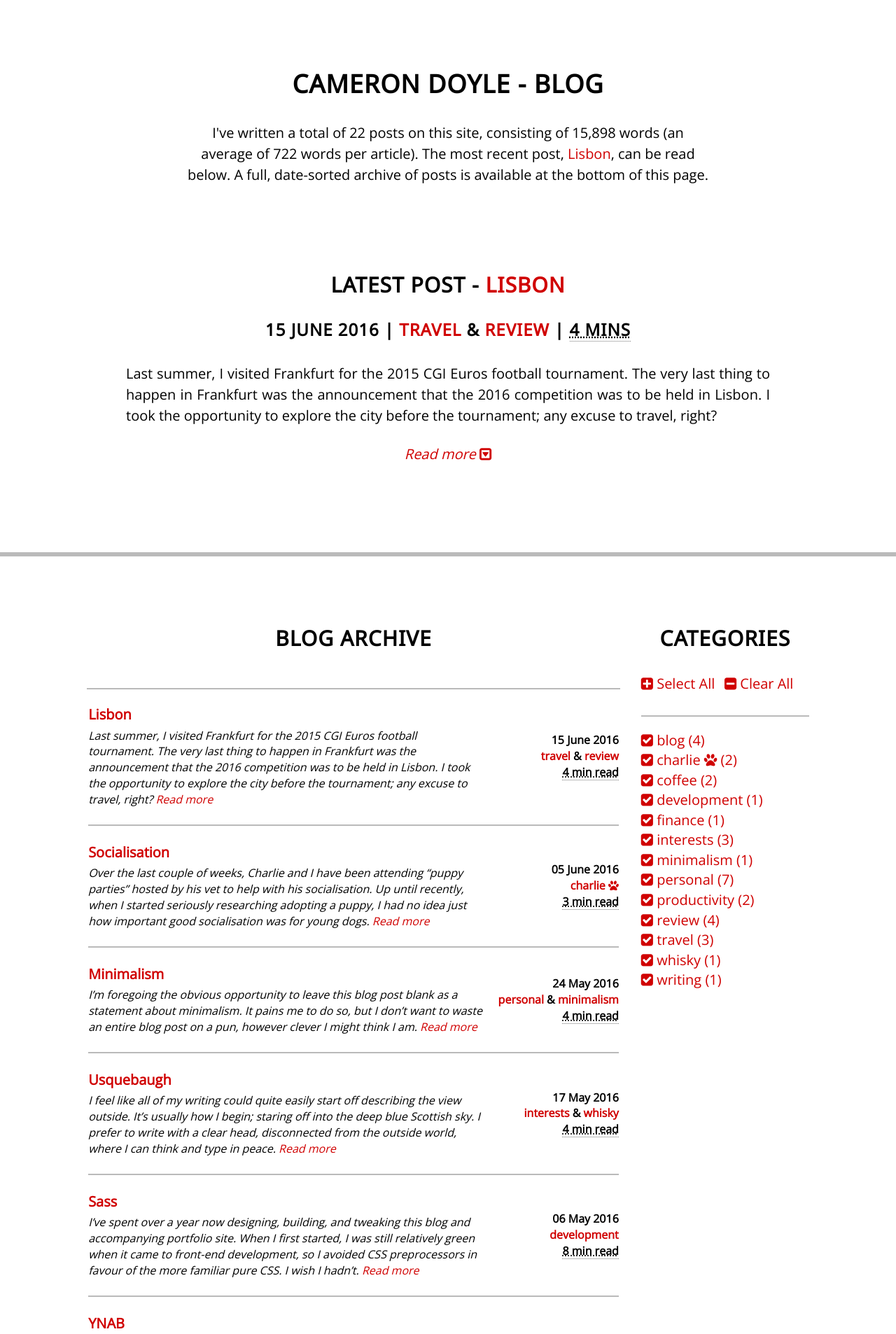
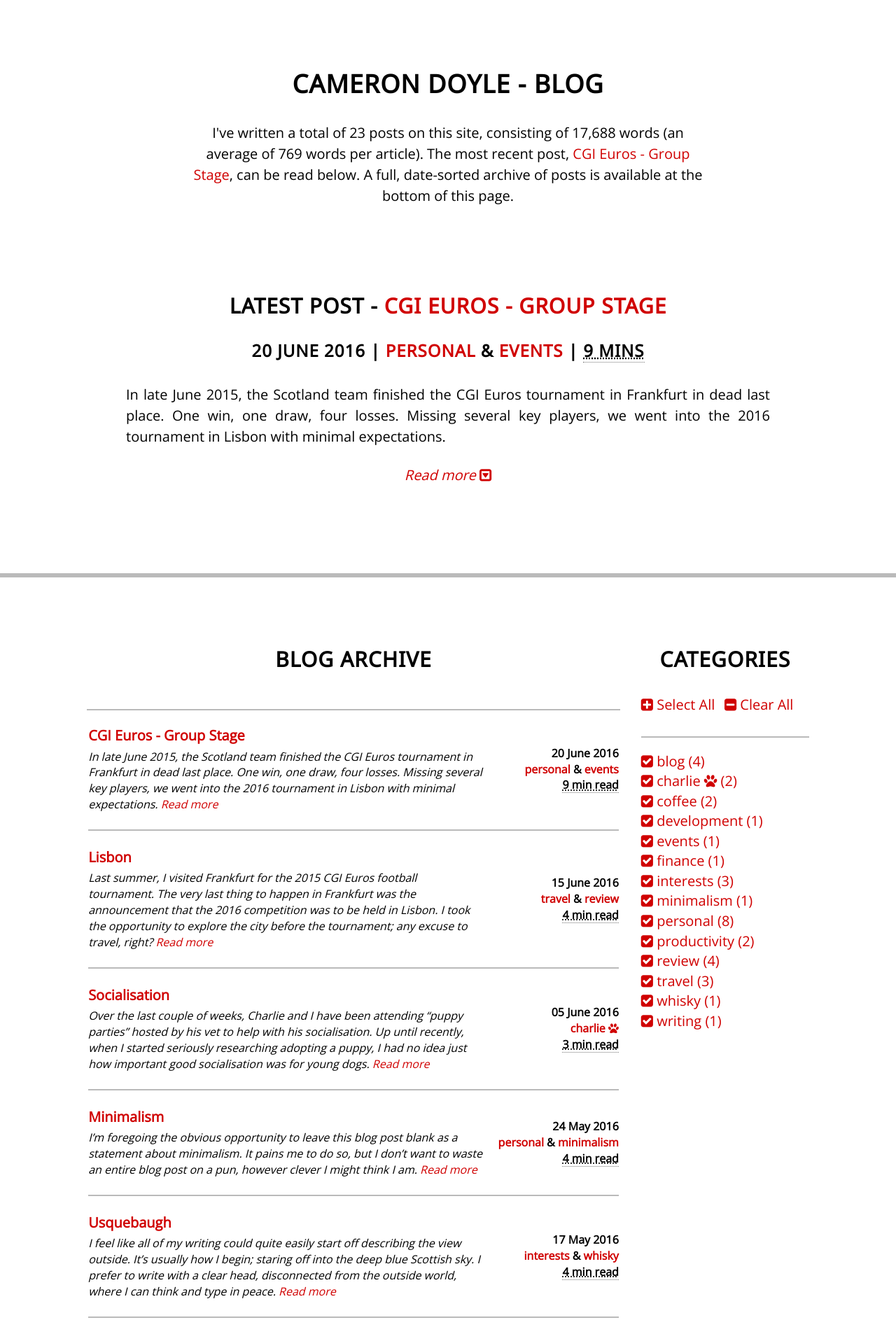
Before and after one commit to CameronD17/blog, a Jekyll site: the page built from index.html, in a window 1280 px wide. Shown: the top 1906 px of the page at 70% size. Built offline with Jekyll 4.4.1, drawn with Linux system fonts in a browser that asks for light colours; nearby versions of some CDN libraries; comment, search, counter and statistics services are not loaded; some of the changed lines change nothing that is shown.

Commit message:
Blog post: CGI Euros Group Stage + minor CSS fixes

```diff
--- a/_posts/2016-06-15-lisbon.markdown
+++ b/_posts/2016-06-15-lisbon.markdown
@@ -36,7 +36,10 @@ The walking tour finished in the picturesque Praça do Comércio, where the Port
 
 Lisbon is definitely a city I'll return to in the future. I had a little under 24 hours to explore it on my own, which was nowhere near enough to see everything the place has to offer, despite the compactness of the city centre. It really is a beautiful place, and deserves more of my time to appreciate in full.
 
-> This post is part 1 of 2 of a trip I took in June 2016. [The next section, covering the football tournament, can be found here.]({% post_url 2016-06-15-lisbon %})
+> This post is part 1 of 4 of a trip I took in June 2016.
+> [Part 2]({% post_url 2016-06-20-cgi-euros-2016-group-stage %}) covers the opening stages of the CGI Euros 2016.
+> Part 3 covers the knock-out stages of the CGI Euros.
+> Part 4 covers the CGI European Championship final.
 
 [st-anthonys-festival]: http://www.slate.com/articles/news_and_politics/roads/2015/06/st_anthony_s_day_portugal_s_annual_booze_fuelled_sardine_blowout_is_a_one.html
 [sandemans-walking-tour]: http://www.newlisbontours.com
--- /dev/null
+++ b/_posts/2016-06-20-cgi-euros-2016-group-stage.markdown
@@ -0,0 +1,108 @@
+---
+layout:     post
+title:      "CGI Euros - Group Stage"
+date:       2016-06-20 08:00:00 +0000
+tags:       personal events
+---
+In late June 2015, the Scotland team finished the CGI Euros tournament in Frankfurt in dead last place. One win, one draw, four losses. Missing several key players, we went into the 2016 tournament in Lisbon with minimal expectations.
+
+<!-- Read More -->
+
+The Scotland team met up in Lisbon in the late afternoon of Friday, June 10th. Our squad of 15 hadn't played together before; some players were only meeting for the first time that night. We had a couple of beers and headed over to the Marriott for the group stage draw.
+
+The Marriott, as it turned out, was a little upmarket compared with the Irish bar that hosted the 2015 draw. The beers were expensive, and the conference room booked for the occasion didn't quite encourage the same raucous atmosphere we had in Frankfurt. Nevertheless, we stayed to find our group, then headed back to our much-cheaper hotel for a few more beers, via a great little burger bar nearby.
+
+## Competition Format
+
+The CGI Euros are played with 16 teams over two days, with the group stages on the Saturday determining which knock-out tournament each team participates in on the Sunday. The top two teams in each group progess to the CGI European Championship, and the bottom two teams play for the CGI Europa Vase. During the group stages, each team plays every team in their group once, for a total of three games. The knock-out phase also consists of three games, to determine the final overall ranking of the teams.
+
+---
+
+|Group A|Group B|Group C|Group D|
+|:---|:---|:---|:---|
+|PT Sintra|PT Jose Malhoa|PT AMS|PT DMS|
+|Munich|Czech Republic|Cologne|Sulzbach|
+|Birmingham|Reading|Gloucester|London|
+|**Scotland**|Netherlands|Wales|France|
+
+---
+
+We were drawn in arguably the toughest group (perhaps as tough as Group D, with last years 1st and 3rd place finishers in France and London). With this in mind, we weren't hoping for too much from the group stages; we agreed that a win against Birmingham in the tournament opener would define whether we progressed to the European Championship or the Europa Vase on the Sunday.
+
+### Opening fixture vs Birmingham
+
+We went into this game a little tentatively, preparing to learn the team playing style and see how we gelled together. We set up in a 4-1-4-1 formation, with a central defensive midfielder to protect the inexperienced defence. I play as centre-half, and while we've had consistency at full-back for years, the back two have always changed from game to game, so the extra protection was appreciated.
+
+Birmingham seemed to be in a similar position as us, starting slow and tentative, and both teams spent a lot of time in the centre of the park, without creating too many clear-cut chances. We went into half-time at 0-0.
+
+I substituted myself off at half-time for our third centre-back to allow for a little squad rotation, and to help with a minor injury I'd picked up in the warm-up. Shortly after the break, Scotland scored after our right-winger put pressure on the keeper and forced an error resulting in a goal. Come on Scotland!
+
+Our joy was short-lived, however, as moments later a high-ball into the box caught out our goalkeeper, blinded by an unfortunate angle into the early Portuguese sun causing him to drop the catch and allow the Birmingham striker to pounce on the loose ball and equalise. 1-1.
+
+Each team started to open up after the equaliser in search of a winner, but both defences held strong and did not break. Overall, probably a fair result for the opening game of the tournament given the chances created and possession shared. Munich, one of the strongest teams in the tournament, sailed past the Portuguese side Sintra 3-1 in the other opening game of the group.
+
+---
+
+> **Scotland 1** - 1 Birmingham
+> Munich 3 - 1 PT Sintra
+
+| Group A | Pl | W | D | L | GD | Pts |
+|--------|---:|---:|---:|---:|---:|---:|
+|Munich|1|1|0|0|+2|3|
+|Birmingham|1|0|1|0|0|1|
+|**Scotland**|**1**|**0**|**1**|**0**|**0**|**1**|
+|PT Sintra|1|0|0|1|-2|0|
+
+---
+
+### Second game vs Munich
+
+The draw with Birmingham, while not disastrous, left us with a tough run for the remainder of the group. In Game Two, we played our old friends Munich, who we met and played against in Frankfurt in 2015. They came out of the blocks fast, with a pacey front three causing problems for our defensive line. We held out for the majority of the first half, until a controversial decision by the linesman to allow an offside through-ball to stand, leading to the opening goal of the game.
+
+Slightly demoralised and feeling a little cheated, we got our heads up and started strongly in the second half. The game stayed much more even in the centre of the pitch, but the Germans made good use of their speed along the flanks, and two good balls split the centre-backs twice in quick succession, both leading to good finishes. Undeterred, we finished strong and were unlucky to get a consolation goal for our efforts. The Germans saw the game out, and finished up worthy winners.
+
+---
+
+> **Scotland 0** - 3 Munich
+> Birmingham 1 - 1 PT Sintra
+
+| Group A | Pl | W | D | L | GD | Pts |
+|---|---:|---:|---:|---:|---:|---:|
+|Munich|2|2|0|0|+5|6|
+|Birmingham|2|0|2|0|0|2|
+|PT Sintra|2|0|1|1|-2|1|
+|**Scotland**|**2**|**0**|**1**|**1**|**-3**|**1**|
+
+---
+
+### Final game vs PT Sintra
+
+The defeat against Munich all but ended our chances of progressing to the European Championship knock-out; however an equaliser in the Birmingham-PT Sintra game gave us a glimmer of hope. It meant we were relying on the other result to have a chance of going through, but we were still in with a chance if we could beat PT Sintra, and hope Munich avoided defeat against Birmingham.
+
+We started off incredibly strong against PT Sintra, with a fantastic solo effort from our attacking midfielder providing the opening goal within the first two minutes of the game. 1-0 to Scotland! The goal woke up the Portuguese side though, and they launched wave after wave of attack against the Scotland goal; but we stood firm and defended well, and managed to scramble a second goal home after a swift counter-attack, taking the two-goal lead in at half-time.
+
+Legs were getting tired in the second half after nearly two-and-a-half hours of football in the thirty degree heat of Lisbon. The Portuguese, being used to this, didn't show many signs of slowing and a moment of magic from their winger pulling back a wonderful ball after a mazy run saw them pull a goal back. This only steeled our resolve however, and we managed to hold onto our lead until the final whistle blew. We'd done everything we could; now it was over to the Germans to see us through as group runners-up.
+
+The game against Birmingham kicked off later than our game, so we headed over to watch, and cheer on our Munich friends. They took the lead against Birmingham early on, but as they had already qualified, they chose to rest their better players ahead of the knock-out tournament the next day, and the under-strength side could not prevent a Birmingham equaliser just before the stroke of half-time. The second half was a nervy watch, but they managed to hold out and control the game, and see out the well-earned point - and see Scotland through to the European Championship!
+
+---
+
+> **Scotland 2** - 1 PT Sintra
+> Munich 1 - 1 Birmingham
+> *Scotland and Munich progess to the European Championship quarter-finals.*
+> *Birmingham and PT Sintra progress to the Europa Vase quarter-finals.*
+
+| Group A | Pl | W | D | L | GD | Pts |
+|---|---:|---:|---:|---:|---:|---:|
+|Munich|3|2|1|0|+5|7|
+|**Scotland**|**3**|**1**|**1**|**1**|**-2**|**4**|
+|Birmingham|3|0|3|0|0|3|
+|PT Sintra|3|0|1|2|-3|1|
+
+---
+We travelled back to our hotel elated with our qualification to the European Championship, and a guaranteed top-half finish in the overall rankings - already a vast improvement over the 2015 tournament. That night, we went to the fan zone in Praça do Comércio to watch the England opener against Russia in the "real" Euro 2016 tournament. As one of the few Englishmen present, the Russian equaliser was particularly hard to watch with the rest of the team celebrating. We then headed to Bairro Alto to drown our sorrows / celebrate, depending on nationality.
+
+> This post is part 2 of 4 of a trip I took in June 2016.
+> [Part 1]({% post_url 2016-06-15-lisbon %}) covers my time in Lisbon itself.
+> Part 3 covers the knock-out stages of the CGI Euros.
+> Part 4 covers the CGI European Championship final.
--- a/assets/stylesheets/partials/_base.scss
+++ b/assets/stylesheets/partials/_base.scss
@@ -56,6 +56,11 @@ a {
     }
 }
 
+table {
+    width: 100%;
+    word-wrap: break-word;
+}
+
 tbody {
     border-top: none !important;
 }
```
